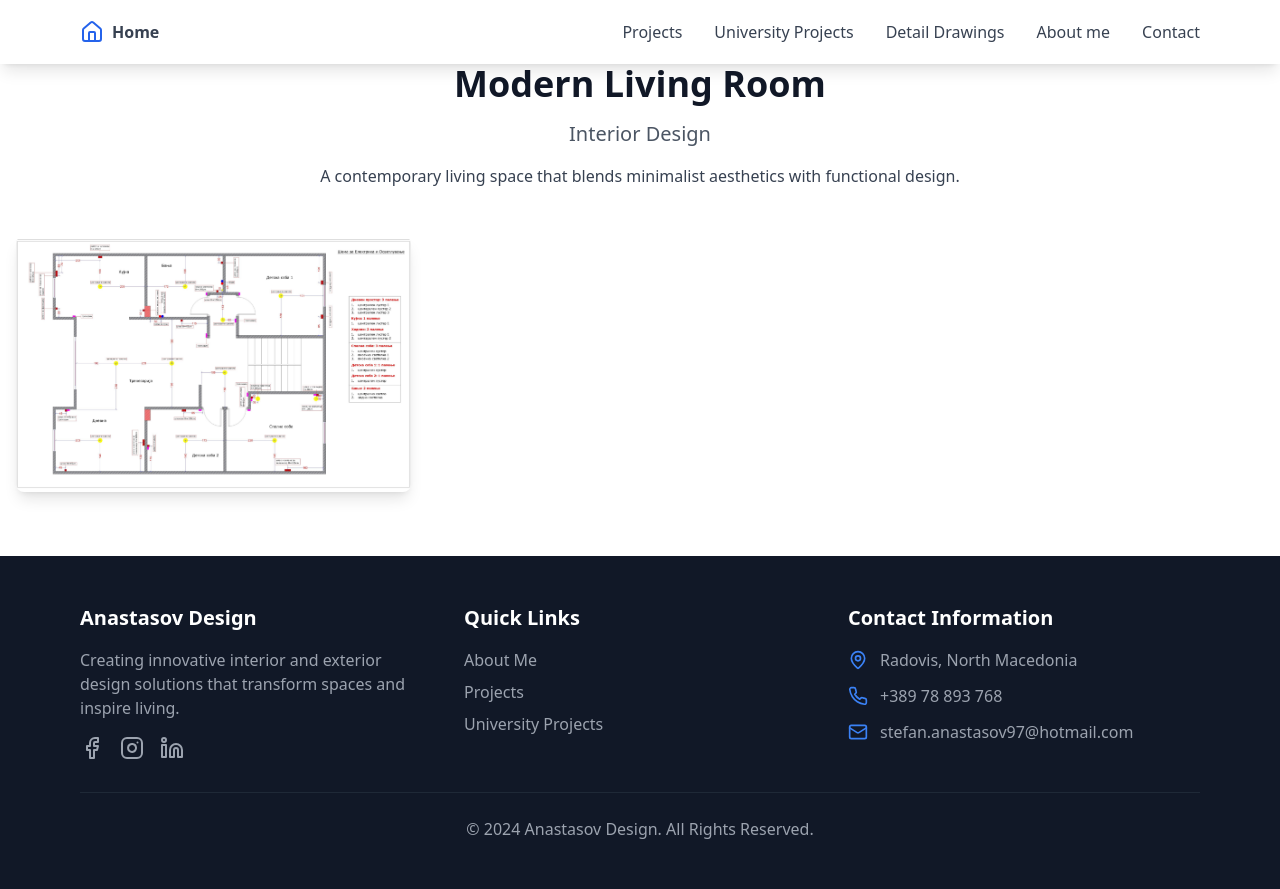
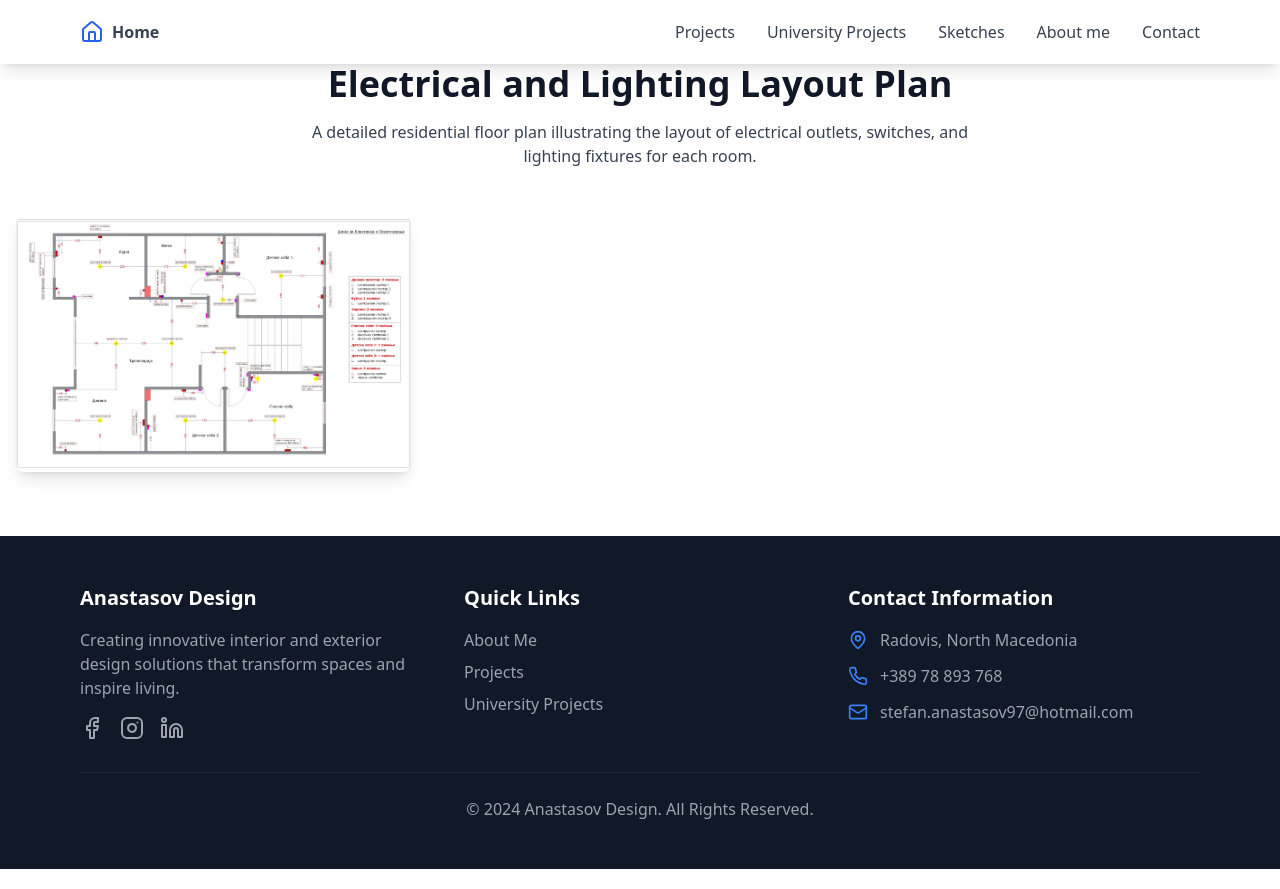
Before and after one commit to anastasovstefan/portfolio, a React (Create React App) app: page /portfolio/drawings/1 in a window 1280 px wide. Built offline with nearby package versions, Linux system fonts and the light colour scheme; the HTML template or start-up script is replaced by a standard one.

Commit message:
add changes

```diff
--- a/src/components/DesignWebsite.js
+++ b/src/components/DesignWebsite.js
@@ -21,7 +21,7 @@ const DesignWebsite = () => {
     {
       id: 1,
       title: 'Sleek and Sophisticated Apartment',
-      type: 'This apartment design features a modern, minimalist aesthetic with a combination of muted tones and natural wood elements.',
+      type: 'Apartment design that features a modern, minimalist aesthetic with a combination of muted tones and natural wood elements.',
       image: project3,
       description: 'Click here to see more'
     },
@@ -51,15 +51,15 @@ const DesignWebsite = () => {
   const university = [
     {
       id: 1,
-      title: 'Restaurant',
-      type: 'Interior',
+      title: 'Vibrant and Chic Lounge',
+      type: 'Restaurant design with a vibrant blend of bold colors, geometric patterns, and sleek modern furnishings.',
       image: project7,
       description: 'Click here to see more'
     },
     {
       id: 2,
-      title: 'Park',
-      type: 'Exterior',
+      title: 'Community Recreation Park',
+      type: 'This outdoor park design represents a visually striking blend of modern architecture.',
       image: project6,
       description: 'Click here to see more'
     }
@@ -68,22 +68,22 @@ const DesignWebsite = () => {
   const drawings = [
     {
       id: 1,
-      title: 'Electricity and Lightning Drawings',
-      type: 'Interior',
+      title: 'Electrical and Lighting Layout Plan',
+      type: 'A detailed residential floor plan illustrating the layout of electrical outlets, switches, and lighting fixtures for each room.',
       image: project8,
       description: 'Click here to see more'
     },
     {
       id: 2,
-      title: 'House Drawing',
-      type: 'Exterior',
+      title: 'Residential Electrical Layout',
+      type: 'A complete residential electrical plan covering all rooms, including bedrooms, bathrooms, and common areas.',
       image: project5,
       description: 'Click here to see more'
     },
     {
       id: 3,
-      title: 'Carpentry Drawings',
-      type: 'Interior',
+      title: 'Carpentry Layout',
+      type: 'Carpentry plan detailing design of cabinets, furniture, and wooden elements for optimized space utilization.',
       image: project2,
       description: 'Click here to see more'
     }
@@ -192,7 +192,7 @@ const DesignWebsite = () => {
                 <h3 className="font-bold text-lg mb-2 text-gray-900">
                   {project.title}
                 </h3>
-                <p className="text-gray-600 mb-2">{project.type} Design</p>
+                <p className="text-gray-600 mb-2">{project.type}</p>
                 <p className="text-gray-500 text-sm">{project.description}</p>
               </div>
               </Link>
@@ -223,7 +223,7 @@ const DesignWebsite = () => {
                 <h3 className="font-bold text-lg mb-2 text-gray-900">
                   {project.title}
                 </h3>
-                <p className="text-gray-600 mb-2">{project.type} Design</p>
+                <p className="text-gray-600 mb-2">{project.type}</p>
                 <p className="text-gray-500 text-sm">{project.description}</p>
               </div>
             </Link>
--- a/src/components/Drawings.js
+++ b/src/components/Drawings.js
@@ -19,17 +19,17 @@ const Drawings = () => {
   // Project details data
   const projectDetails = {
     1: {
-      title: 'Modern Living Room',
-      type: 'Interior Design',
-      description: 'A contemporary living space that blends minimalist aesthetics with functional design.',
+      title: 'Electrical and Lighting Layout Plan',
+      type: '',
+      description: 'A detailed residential floor plan illustrating the layout of electrical outlets, switches, and lighting fixtures for each room.',
       images: [
         projectImage3
       ]
     },
     2: {
-        title: 'Modern Living Room',
-        type: 'Interior Design',
-        description: 'A contemporary living space that blends minimalist aesthetics with functional design.',
+        title: 'Residential Electrical Layout',
+        type: '',
+        description: 'A complete residential electrical plan covering all rooms, including bedrooms, bathrooms, and common areas, with labeled fixtures, switches, and their connections.',
         images: [
           projectImage4,
           projectImage5
@@ -37,9 +37,9 @@ const Drawings = () => {
         ]
       },
       3: {
-        title: 'Modern Living Room',
-        type: 'Interior Design',
-        description: 'A contemporary living space that blends minimalist aesthetics with functional design.',
+        title: 'Carpentry Layout',
+        type: '',
+        description: 'Carpentry plan detailing design of cabinets, furniture, and wooden elements for optimized space utilization.',
         images: [
           projectImage1,
           projectImage2
--- a/src/components/Navigation.js
+++ b/src/components/Navigation.js
@@ -29,7 +29,7 @@ const Navigation = () => {
             {[
               { label: 'Projects', id: 'projects' },
               { label: 'University Projects', id: 'university-projects' },
-              { label: 'Detail Drawings', id: 'detail-drawings' },
+              { label: 'Sketches', id: 'detail-drawings' },
               { label: 'About me', id: 'about-me' },
               { label: 'Contact', id: 'contact' }
             ].map((item) => (
@@ -60,7 +60,7 @@ const Navigation = () => {
             {[
               { label: 'Projects', id: 'projects' },
               { label: 'University Projects', id: 'university-projects' },
-              { label: 'Detail Drawings', id: 'detail-drawings' },
+              { label: 'Sketches', id: 'detail-drawings' },
               { label: 'About me', id: 'about-me' },
               { label: 'Contact', id: 'contact' }
             ].map((item) => (
--- a/src/components/ProjectDetails.js
+++ b/src/components/ProjectDetails.js
@@ -37,7 +37,7 @@ const ProjectDetails = () => {
     1: {
       title: 'Sleek and Sophisticated Apartment',
       type: 'Interior Design',
-      description: 'This design features a modern, minimalist aesthetic with a combination of muted tones, natural wood elements, and striking marble accents that create a clean, harmonious, and visually appealing space.',
+      description: 'Apartment design that features a modern, minimalist aesthetic with a combination of muted tones, natural wood elements, and striking marble accents that create a clean, harmonious, and visually appealing space.',
       images: [
         projectImage1,
         projectImage2,
--- a/src/components/UniversityDetails.js
+++ b/src/components/UniversityDetails.js
@@ -29,9 +29,9 @@ const UniversityDetails = () => {
   // Project details data
   const projectDetails = {
     1: {
-      title: 'Modern Living Room',
+      title: 'Vibrant and Chic Lounge',
       type: 'Interior Design',
-      description: 'A contemporary living space that blends minimalist aesthetics with functional design.',
+      description: 'Restaurant design with a vibrant blend of bold colors, geometric patterns, and sleek modern furnishings, creating an inviting and stylish atmosphere for wine enthusiasts to enjoy an elevated dining and drinking experience.',
       images: [
         projectImage1,
         projectImage2,
@@ -40,9 +40,9 @@ const UniversityDetails = () => {
       ]
     },
     2: {
-        title: 'Modern Living Room',
-        type: 'Interior Design',
-        description: 'A contemporary living space that blends minimalist aesthetics with functional design.',
+        title: 'Community Recreation Park',
+        type: 'Exterior Design',
+        description: 'This outdoor park design represents a visually striking blend of modern architecture, lush greenery, and whimsical play structures, creating an inviting space for visitors of all ages to explore, relax, and enjoy various recreational activities.',
         images: [
           projectImage5,
           projectImage6,
```
